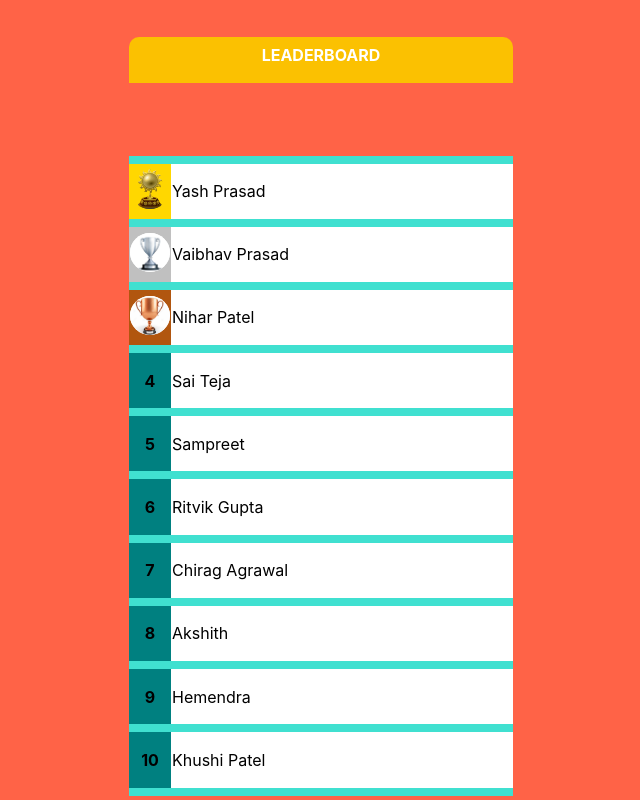
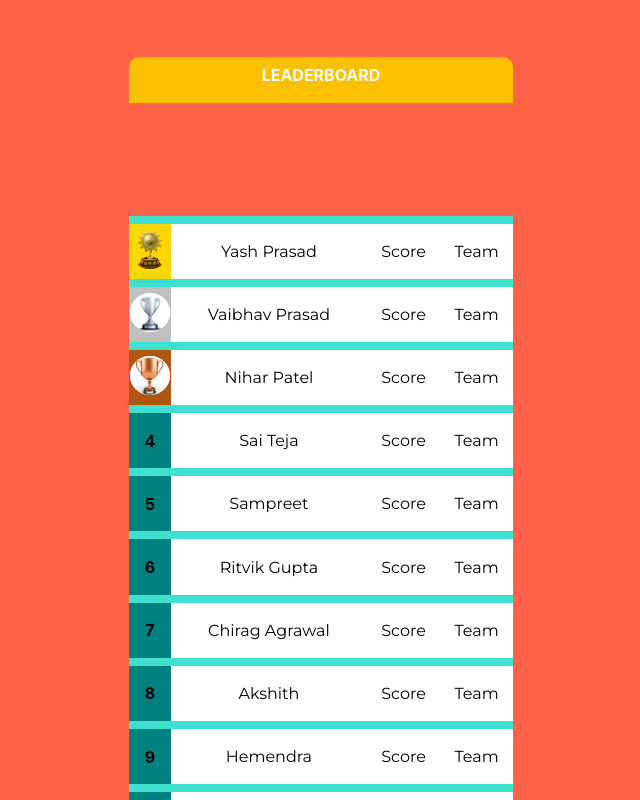
Before and after one commit to saikun0293/nxnTicTacToe, a React (Create React App) app: page /scoreboard in a window 1280 px wide. Shown: the top 800 px of the page, without its empty margins (319-959 px from the left). Built offline with nearby package versions, Linux system fonts and the light colour scheme.

Commit message:
scoreboard-updated

```diff
--- a/package.json
+++ b/package.json
@@ -13,6 +13,7 @@
     "axios": "^0.19.2",
     "react": "^16.13.1",
     "react-dom": "^16.13.1",
+    "react-native-triangle": "0.0.9",
     "react-router-dom": "^5.2.0",
     "react-scripts": "3.4.1"
   },
--- a/src/components/Authentication.jsx
+++ b/src/components/Authentication.jsx
@@ -21,12 +21,6 @@ class AuthenticationPage extends Component {
   render() {
     return (
       <div className="authBody">
-        {/* <section>
-          <div className="wave wave1"></div>
-          <div className="wave wave2"></div>
-          <div className="wave wave3"></div>
-          <div className="wave wave4"></div>
-        </section> */}
         <UserInput onVerification={this.handleVerification} />
         <Matrixsize />
       </div>
--- a/src/components/Scoreboard.jsx
+++ b/src/components/Scoreboard.jsx
@@ -19,46 +19,66 @@ class Scoreboard extends Component {
                 <img src={goldenglobe} alt="React Logo" width="40vw"></img>
               </th>
               <td className="col">Yash Prasad</td>
+              <td className="col">Score</td>
+              <td className="col">Team</td>
             </tr>
             <tr className="rowline">
               <th className="col2">
                 <img src={silvercup} alt="React Logo" width="40vw"></img>
               </th>
               <td className="col">Vaibhav Prasad</td>
+              <td className="col">Score</td>
+              <td className="col">Team</td>
             </tr>
             <tr className="rowline">
               <th className="col3">
                 <img src={bronzecup} alt="React Logo" width="40vw"></img>
               </th>
               <td className="col">Nihar Patel</td>
+              <td className="col">Score</td>
+              <td className="col">Team</td>
             </tr>
             <tr className="rowline">
               <th className="col">4</th>
               <td className="col">Sai Teja</td>
+              <td className="col">Score</td>
+              <td className="col">Team</td>
             </tr>
             <tr className="rowline">
               <th className="col">5</th>
               <td className="col">Sampreet</td>
+              <td className="col">Score</td>
+              <td className="col">Team</td>
             </tr>
             <tr className="rowline">
               <th className="col">6</th>
               <td className="col">Ritvik Gupta</td>
+              <td className="col">Score</td>
+              <td className="col">Team</td>
             </tr>
             <tr className="rowline">
               <th className="col">7</th>
               <td className="col">Chirag Agrawal</td>
+              <td className="col">Score</td>
+              <td className="col">Team</td>
             </tr>
             <tr className="rowline">
               <th className="col">8</th>
               <td className="col">Akshith</td>
+              <td className="col">Score</td>
+              <td className="col">Team</td>
             </tr>
             <tr className="rowline">
               <th className="col">9</th>
               <td className="col">Hemendra</td>
+              <td className="col">Score</td>
+              <td className="col">Team</td>
             </tr>
             <tr className="rowline">
               <th className="col">10</th>
               <td className="col">Khushi Patel</td>
+              <td className="col">Score</td>
+              <td className="col">Team</td>
             </tr>
           </tbody>
         </table>
--- a/src/components/UserInput.jsx
+++ b/src/components/UserInput.jsx
@@ -75,7 +75,11 @@ class UserInput extends Component {
                 type="password"
                 onChange={(e) => this.handleInput(e)}
               />
-              <button className="verify-btn" type="submit">
+              <button
+                className="verify-btn"
+                type="submit"
+                onClick={this.props.onVerification}
+              >
                 Verify
               </button>
             </form>
@@ -92,7 +96,11 @@ class UserInput extends Component {
                 type="password"
                 onChange={(e) => this.handleInput(e)}
               />
-              <button className="verify-btn" type="submit">
+              <button
+                className="verify-btn"
+                type="submit"
+                onClick={this.props.onVerification}
+              >
                 Verify
               </button>
             </form>
--- a/src/styles/Scoreboard.css
+++ b/src/styles/Scoreboard.css
@@ -1,7 +1,7 @@
 .leaderboardContainer {
   display: grid;
   background-size: cover;
-  height: 120vh;
+  height: 130vh;
   width: 100vw;
   margin: 0;
   padding: 0;
@@ -15,6 +15,7 @@
   height: 80vh;
   border-spacing: 0 8px;
   border-collapse: separate;
+  background-size: cover;
   background-color: turquoise;
   margin-bottom: 8em;
 }
@@ -34,6 +35,10 @@ tbody th.col2,
 tbody th.col3 {
   width: 30px;
   background-color: teal;
+}
+td.col {
+  font-family: "Montserrat";
+  text-align: center;
 }
 tbody th.col1 {
   background-color: gold;
```
Also changed, not shown: 1 other file (tests, documents, lock files or other folders).
